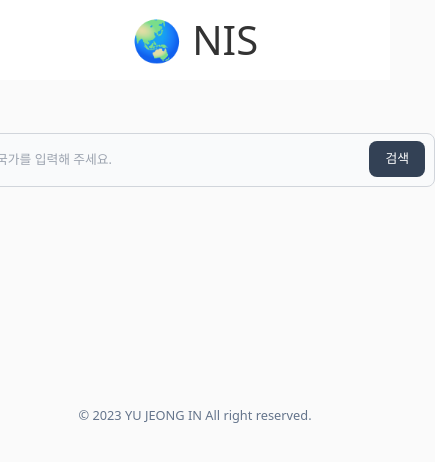
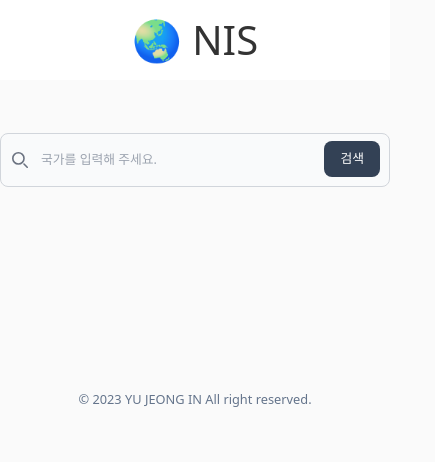
Before and after one commit to jaylenyu/nis-project, a Next.js app: page /search in a window 390 px wide. Shown: the top 462 px of the page, 435 px wide, since content can reach past the window. Built offline with nearby package versions, Linux system fonts and the light colour scheme.

Commit message:
ADD: main responsive

```diff
--- a/components/CountryItem.tsx
+++ b/components/CountryItem.tsx
@@ -47,10 +47,11 @@ const CountryItemContainer = styled.div`
   flex-direction: column;
   height: 20rem;
   width: 15rem;
+  justify-content: center;
   background-color: white;
   border: 1px solid rgba(0, 0, 0, 0.1);
-  box-sizing: content-box;
   border-radius: 8px;
+  box-sizing: border-box;
   cursor: pointer;
   transition: all 150ms ease-in-out;
 
--- a/components/CountryList.tsx
+++ b/components/CountryList.tsx
@@ -3,7 +3,7 @@ import CountryItem from "./CountryItem";
 
 export default function CountryList({ countries }: CountryListProps) {
   return (
-    <div className="grid grid-cols-5 gap-10 w-screen p-12 lg:grid-cols-4 md:grid-cols-3 sm:flex sx:flex flex-col justify-center items-center">
+    <div className="grid grid-cols-5 p-10 gap-10 justify-items-center	 box-border lg:grid-cols-4 lg:p-10 md:grid-cols-3 sm:grid-cols-2 sx:flex flex-col justify-center items-center">
       {countries.map(country => (
         <CountryItem key={country.code} {...country} />
       ))}
--- a/components/SearchBar.tsx
+++ b/components/SearchBar.tsx
@@ -64,11 +64,9 @@ export default function SearchBar({ countries }: CountryListProps) {
   }, [searchInputValue]);
 
   return (
-    <>
-      <div className="flex flex-col justify-center items-center h-40 w-full">
-        <div className="z-20" ref={searchInputRef}>
+    <div className="flex justify-center items-center h-40 w-full">
       <div className="relative w-120">
-            <div className="absolute inset-y-0 left-0 flex justify-center items-center pl-3 pointer-events-none">
+        <div className="absolute inset-y-0 left-0 flex items-center pl-3 pointer-events-none">
           <svg
             className="w-4 h-4 text-gray-500 dark:text-gray-400"
             aria-hidden="true"
@@ -91,7 +89,6 @@ export default function SearchBar({ countries }: CountryListProps) {
           value={searchInputValue}
           onChange={handleInputValue}
           onKeyDown={onKeyDown}
-              onFocus={onFocusInput}
           className="block w-full p-4 pl-10 text-sm text-gray-900 border border-gray-300 rounded-lg bg-gray-50 focus:ring-slate-500 focus:border-slate-500 dark:bg-gray-700 dark:border-gray-600 dark:placeholder-gray-400 dark:text-white dark:focus:ring-blue-500 dark:focus:border-blue-500"
           placeholder="국가를 입력해 주세요."
           required
@@ -104,26 +101,6 @@ export default function SearchBar({ countries }: CountryListProps) {
           검색
         </button>
       </div>
-          <div>
-            {showSearchList && (
-              <div className="w-120 relative ">
-                <ul className="max-h-60 w-120 border border-t-0 leading-8 overflow-auto absolute z-10 bg-white">
-                  {searchList.map(({ commonName }, idx) => (
-                    <li
-                      key={idx}
-                      onClick={e => onInsertInputValue(e)}
-                      className="p-2 border-b cursor-pointer"
-                    >
-                      {commonName}
-                    </li>
-                  ))}
-                </ul>
     </div>
-            )}
-          </div>
-        </div>
-      </div>
-      <div className="max-h-40 flex flex-col justify-center items-center"></div>
-    </>
   );
 }
--- a/pages/country/[code].tsx
+++ b/pages/country/[code].tsx
@@ -58,7 +58,7 @@ export default function Country({ country }: CountryDataProps) {
             className="h-full w-full rounded-lg"
           />
         </div>
-        <div className="flex flex-col justify-center items-start h-80 w-120  leading-10">
+        <div className="flex flex-col justify-center items-start h-80 w-120 leading-10">
           <div>
             <b>Code</b> : {code}
           </div>
--- a/tailwind.config.ts
+++ b/tailwind.config.ts
@@ -32,11 +32,14 @@ const config: Config = {
         "120": "30rem",
       },
       screens: {
-        sx: { min: "0px", max: "599px" },
-        sm: { min: "600px", max: "819px" },
+        sx: { min: "0px", max: "549px" },
+        sm: { min: "550px", max: "819px" },
         md: { min: "820px", max: "1099px" },
         lg: { min: "1100px", max: "1279px" },
         xl: { min: "1280px" },
+      },
+      gridAutoColumns: {
+        "5fr": "minmax(0, 5fr)",
       },
     },
   },
```
Lines whose indentation alone changed are shown as unchanged.
